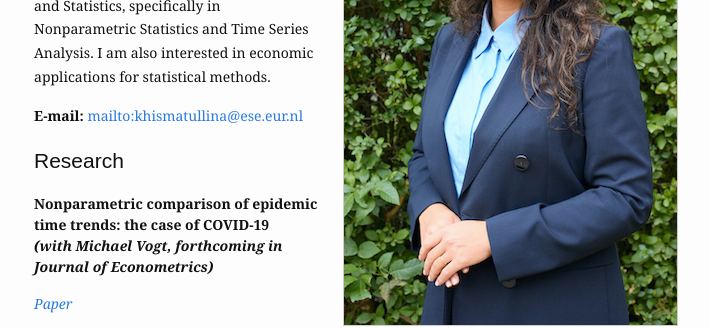
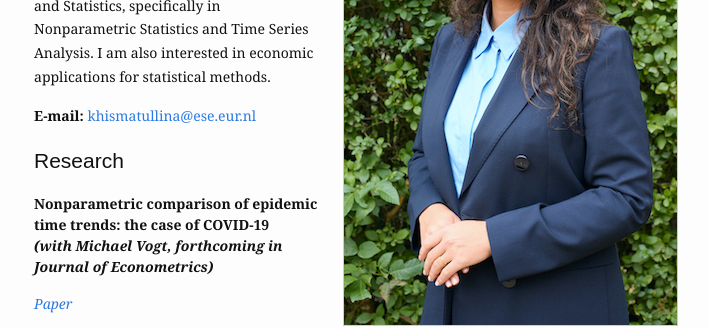
Before and after one commit to marina-khi/marina-khi.github.io, a Jekyll site: the page built from index.markdown, in a window 1280 px wide. Shown: the part 283-611 px from the top of the page, without its empty margins (284-993 px from the left). Built offline with Jekyll 4.4.1, drawn with Linux system fonts in a browser that asks for light colours; formulas are drawn with MathJax 3.

Commit message:
Changed affiliation

```diff
--- a/_config.yml
+++ b/_config.yml
@@ -19,7 +19,7 @@
 # in the templates via {{ site.myvariable }}.
 
 title: Marina Khismatullina
-email: marina.k@uni-bonn.de
+email: khismatullina@ese.eur.nl
 description: >- # this means to ignore newlines until "baseurl:"
   Personal website for Marina Khismatullina, Job Market candidate 2020 from the University of Bonn.
 baseurl: "" # the subpath of your site, e.g. /blog
--- a/index.markdown
+++ b/index.markdown
@@ -12,7 +12,7 @@ profile_picture:
 
 I am an Assistant Professor of Econometrics at Erasmus University Rotterdam. I have obtained my PhD in Economics in August 2021 at the University of Bonn. I am interested in Econometrics and Statistics, specifically in Nonparametric Statistics and Time Series Analysis. I am also interested in economic applications for statistical methods.
 
-**E-mail:** <a href="mailto:khismatullina@ese.eur.nl">mailto:khismatullina@ese.eur.nl</a>
+**E-mail:** <a href="mailto:khismatullina@ese.eur.nl">khismatullina@ese.eur.nl</a>
 
 
 
```
Also changed, not shown: 2 other files.
